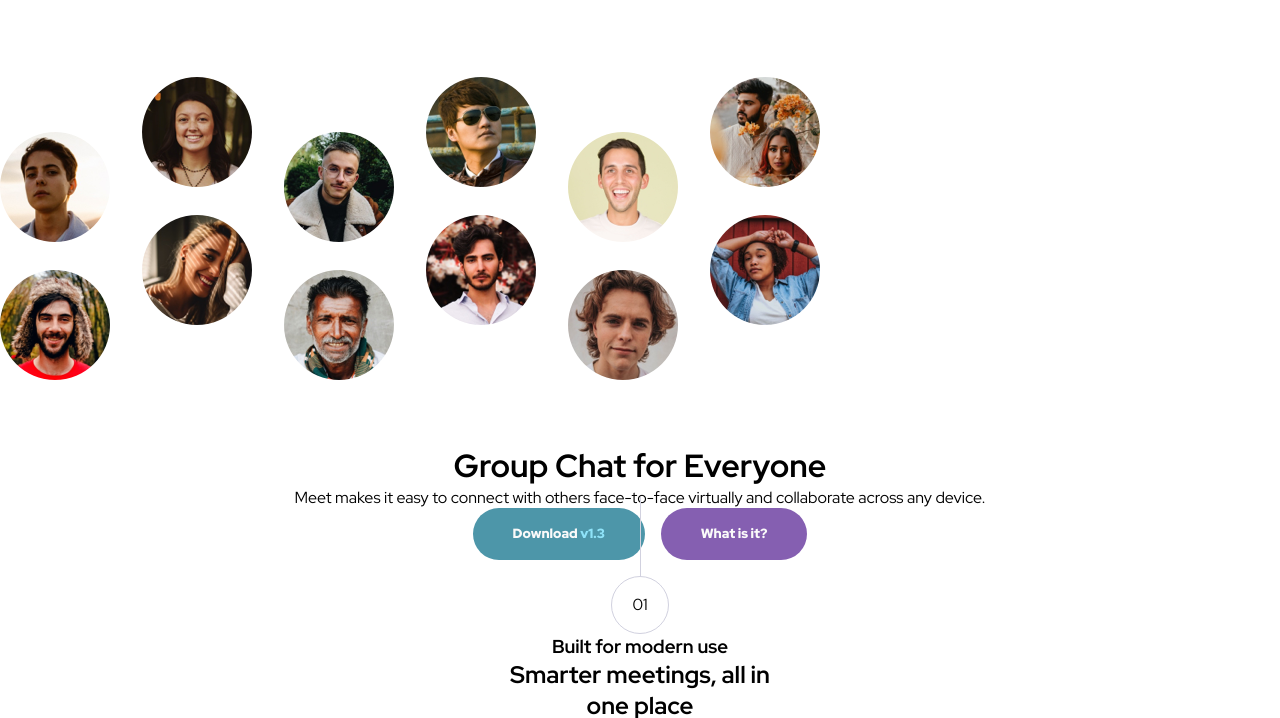
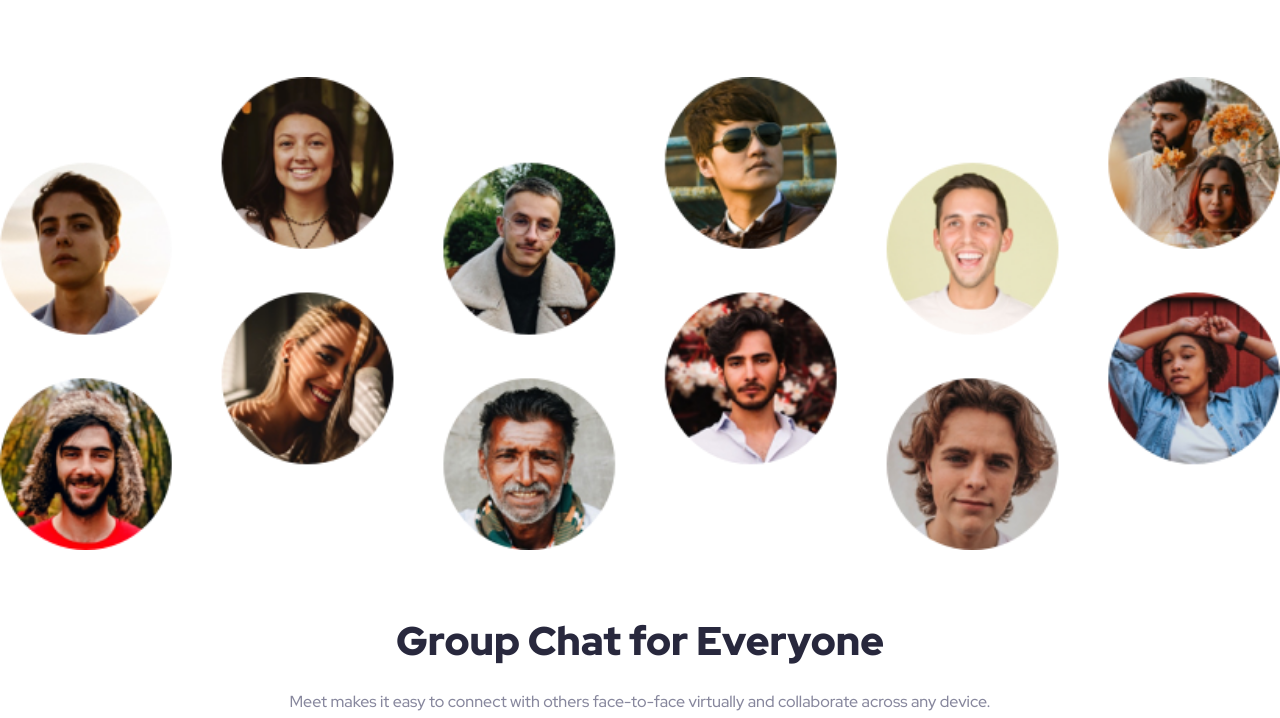
Before and after one commit to nursh/FM-Meet-Landing-Page, a plain HTML site: page index.html in a window 1280 px wide. Shown: the part 79-797 px from the top of the page. Drawn offline with Linux system fonts and the light colour scheme.

Commit message:
Add text styles for hero section

```diff
--- a/styles.css
+++ b/styles.css
@@ -82,8 +82,7 @@ button {
 
 img {
   display: block;
-  max-width: 100%;
-  height: auto;
+  width: 100%;
 }
 
 .left-hero,
@@ -101,7 +100,6 @@ img {
 .tablet-hero {
   padding-top: var(--spacing-800);
   padding-bottom: 3rem;
-  max-height: 25rem;
 }
 
 .round-sec {
@@ -166,6 +164,25 @@ footer {
   gap: var(--spacing-300);
 }
 
+h1 {
+  font-size: var(--text-2);
+  color: var(--clr-slate-900);
+  font-weight: 900;
+}
+
+p {
+  color: var(--clr-slate-600);
+  font-weight: 500;
+}
+
+.hero-text > *+* {
+  margin-top: var(--spacing-300);
+}
+
+.hero {
+  margin-bottom: var(--spacing-400);
+}
+
 
 @media (min-width: 48em) {
 
@@ -218,5 +235,4 @@ footer {
     margin-top: var(--spacing-400);
   }
 
-
 }
```
Also changed, not shown: index.html (+0 -1 lines).
